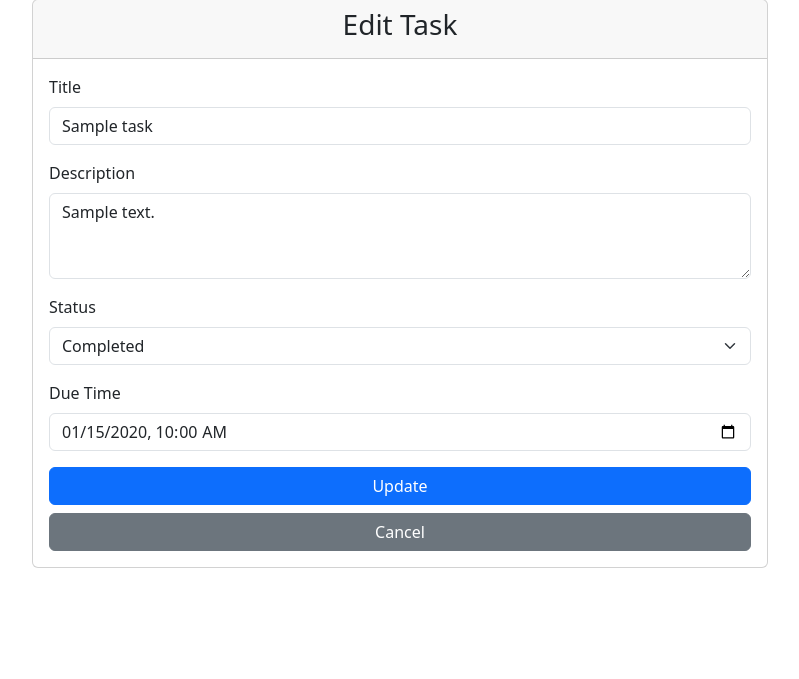
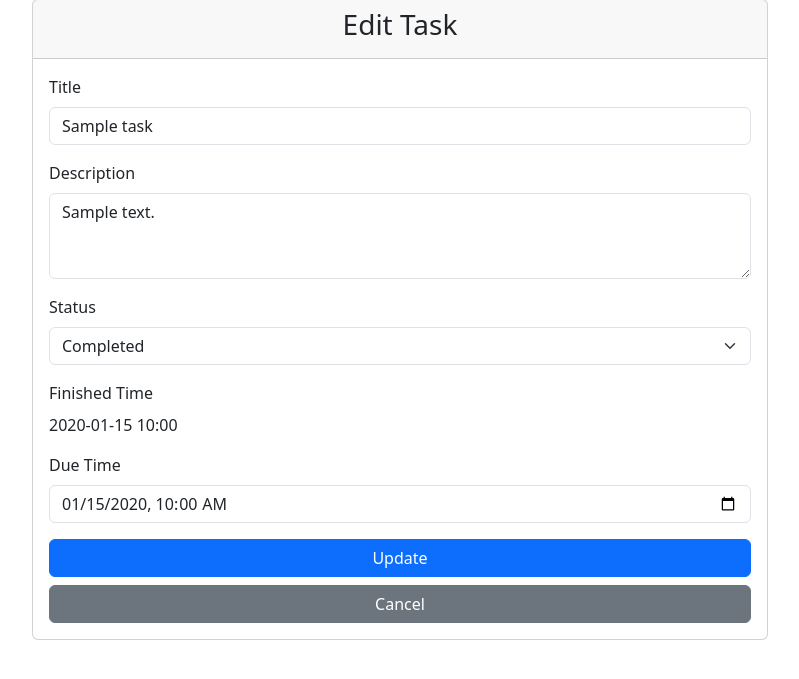
Before and after one commit to HamHuong/ptud-gk-de2, a Flask app: page /task/1/edit in a window 1280 px wide. Shown: the part 81-760 px from the top of the page, without its empty margins (240-1039 px from the left). Run offline with Flask 3, Linux system fonts and the light colour scheme; a user stored in the database is signed in; tables that the repository leaves empty hold one stand-in row (values such as "Sample post"); some libraries are stand-ins or nearby versions.

Commit message:
Update task status to only pending/completed and add finish time display

```diff
--- a/app.py
+++ b/app.py
@@ -109,12 +109,21 @@ def edit_task(task_id):
     if request.method == 'POST':
         task.title = request.form['title']
         task.description = request.form['description']
-        task.status = request.form['status']
+        new_status = request.form['status']
+
+        # Handle status change and finished time
+        if new_status == 'completed' and task.status != 'completed':
+            task.finished_time = datetime.utcnow()
+        elif new_status == 'pending' and task.status == 'completed':
+            task.finished_time = None
+
+        task.status = new_status
         task.due_time = datetime.strptime(request.form['due_time'], '%Y-%m-%dT%H:%M')
-        if task.status == 'completed' and not task.finished_time:
-            task.finished_time = datetime.utcnow()
+
         db.session.commit()
+        flash('Task updated successfully!', 'success')
         return redirect(url_for('index'))
+
     overdue_count = get_overdue_count()
     return render_template('task_form.html', task=task, overdue_count=overdue_count)
 
--- a/models.py
+++ b/models.py
@@ -24,7 +24,7 @@ class Task(db.Model):
     id = db.Column(db.Integer, primary_key=True)
     title = db.Column(db.String(100), nullable=False)
     description = db.Column(db.Text)
-    status = db.Column(db.String(20), default='pending')  # pending, in_progress, completed
+    status = db.Column(db.String(20), default='pending')  # pending, completed
     created_time = db.Column(db.DateTime, default=datetime.utcnow)
     due_time = db.Column(db.DateTime)
     finished_time = db.Column(db.DateTime)
--- a/templates/index.html
+++ b/templates/index.html
@@ -14,7 +14,7 @@
         <div class="card h-100 {% if task.is_overdue %}border-danger{% endif %}">
             <div class="card-header d-flex justify-content-between align-items-center">
                 <h5 class="card-title mb-0">{{ task.title }}</h5>
-                <span class="badge {% if task.status == 'completed' %}bg-success{% elif task.status == 'in_progress' %}bg-warning{% else %}bg-secondary{% endif %}">
+                <span class="badge {% if task.status == 'completed' %}bg-success{% else %}bg-secondary{% endif %}">
                     {{ task.status }}
                 </span>
             </div>
@@ -23,8 +23,8 @@
                 <div class="small text-muted">
                     <p>Created: {{ task.created_time.strftime('%Y-%m-%d %H:%M') }}</p>
                     <p>Due: {{ task.due_time.strftime('%Y-%m-%d %H:%M') }}</p>
-                    {% if task.finished_time %}
-                    <p>Finished: {{ task.finished_time.strftime('%Y-%m-%d %H:%M') }}</p>
+                    {% if task.status == 'completed' and task.finished_time %}
+                    <p class="text-success">Finished: {{ task.finished_time.strftime('%Y-%m-%d %H:%M') }}</p>
                     {% endif %}
                     {% if current_user.is_admin %}
                     <p>Assigned to: {{ task.user.username }}</p>
--- a/templates/task_form.html
+++ b/templates/task_form.html
@@ -20,12 +20,17 @@
                     {% if task is defined %}
                     <div class="mb-3">
                         <label for="status" class="form-label">Status</label>
-                        <select class="form-select" id="status" name="status">
+                        <select class="form-select" id="status" name="status" onchange="updateFinishTime(this)">
                             <option value="pending" {{ 'selected' if task.status == 'pending' else '' }}>Pending</option>
-                            <option value="in_progress" {{ 'selected' if task.status == 'in_progress' else '' }}>In Progress</option>
                             <option value="completed" {{ 'selected' if task.status == 'completed' else '' }}>Completed</option>
                         </select>
                     </div>
+                    {% if task.finished_time %}
+                    <div class="mb-3">
+                        <label class="form-label">Finished Time</label>
+                        <p class="form-control-static">{{ task.finished_time.strftime('%Y-%m-%d %H:%M') }}</p>
+                    </div>
+                    {% endif %}
                     {% else %}
                     <input type="hidden" name="status" value="pending">
                     {% endif %}
```
